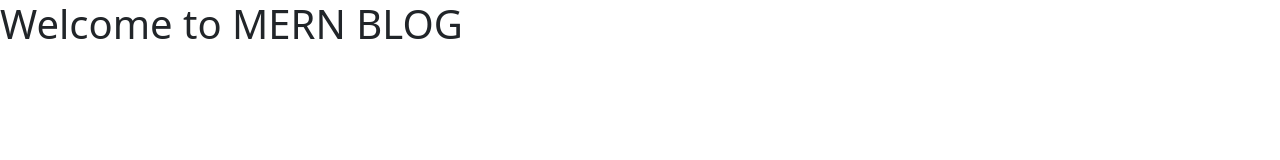
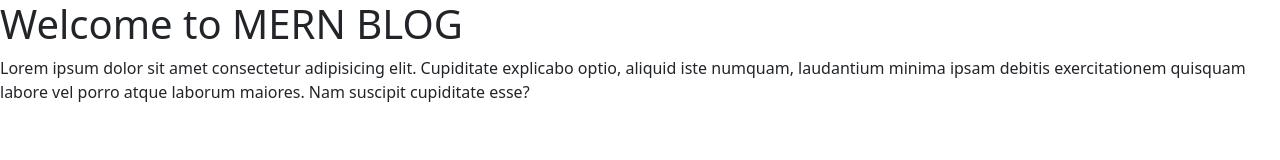
Before and after one commit to ganesh76200/nodeBlog, a website: page public/index.html in a window 1280 px wide. Drawn offline with nearby package versions, Linux system fonts and the light colour scheme.

Commit message:
initial change

```diff
--- a/public/index.html
+++ b/public/index.html
@@ -8,6 +8,8 @@
   </head>
   <body>
     <h1>Welcome to MERN BLOG</h1>
+    <p>Lorem ipsum dolor sit amet consectetur adipisicing elit. Cupiditate explicabo optio, aliquid iste numquam, laudantium minima ipsam debitis
+        exercitationem quisquam labore vel porro atque laborum maiores. Nam suscipit cupiditate esse?</p>
     <script src="https://cdn.jsdelivr.net/npm/bootstrap@5.2.0-beta1/dist/js/bootstrap.bundle.min.js" ></script>
   </body>
 </html>
```
